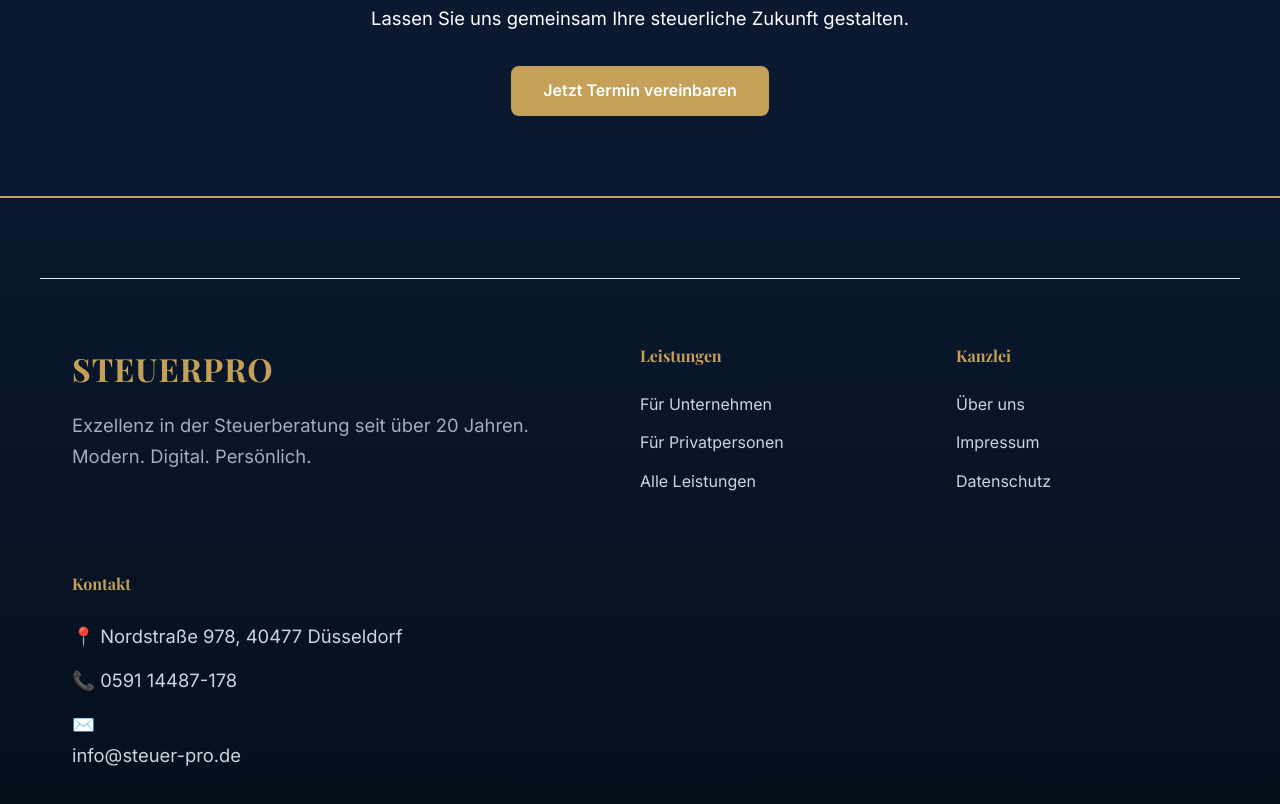
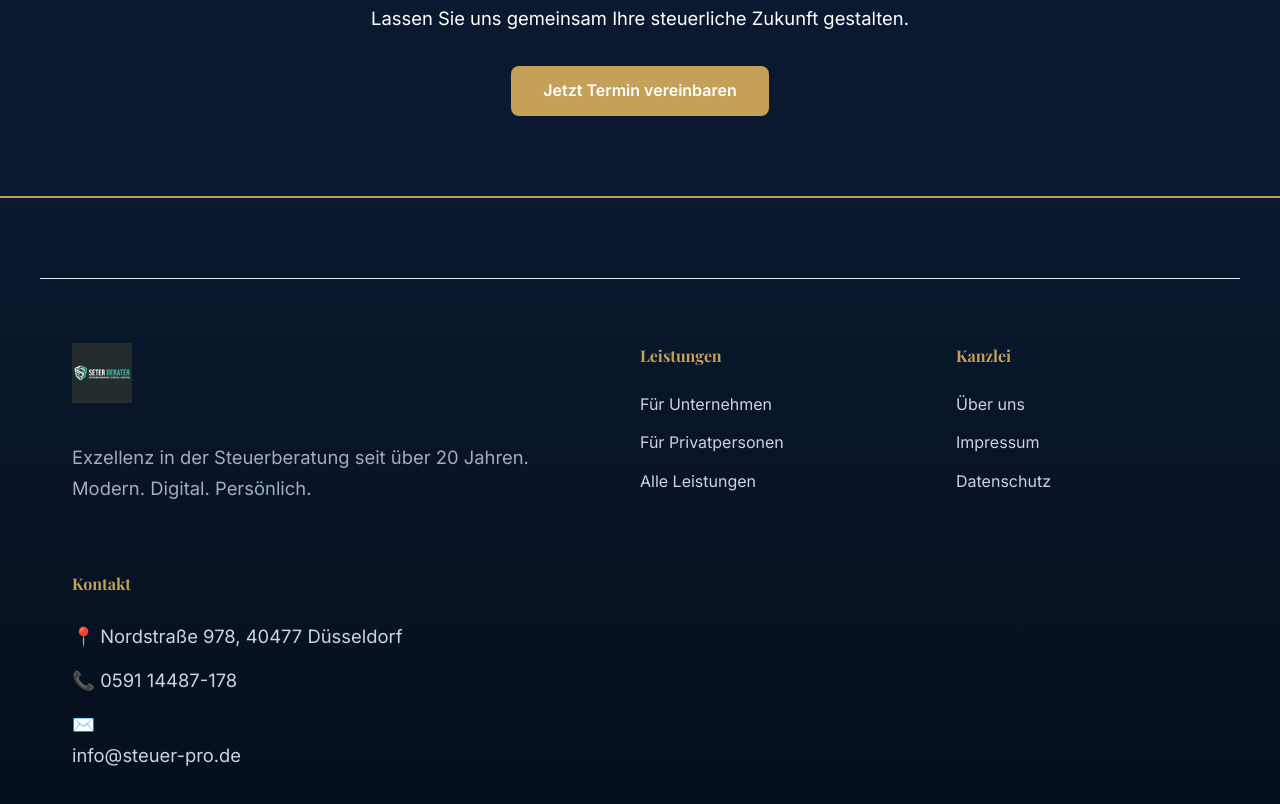
Before and after one commit to WebTech-Agentur/Steuerberater--Webtech, a website built with Vite: page index.html in a window 1280 px wide. Shown: the part 2728-3532 px from the top of the page. Built offline with nearby package versions, Linux system fonts and the light colour scheme.

Commit message:
Feat: Replace footer text brand with new high-quality logo image

```diff
--- a/index.html
+++ b/index.html
@@ -189,7 +189,7 @@
   <footer class="section-padding">
     <div class="container footer-grid">
       <div class="footer-brand stagger-item">
-        <span class="logo-text" style="font-size: 2rem; font-weight: 800;">STEUER<b>PRO</b></span>
+        <img src="/images/footer-logo-white.png" alt="Seter Berater Logo" style="height: 60px; margin-bottom: 1rem;">
         <p>Exzellenz in der Steuerberatung seit über 20 Jahren. Modern. Digital. Persönlich.</p>
       </div>
       <div class="footer-links stagger-item">
```
Also changed, not shown: pages/datenschutz.html (+1 -1 lines), pages/impressum.html (+1 -1 lines), pages/kontakt.html (+1 -1 lines), pages/leistungen.html (+1 -1 lines), pages/privatpersonen.html (+1 -1 lines), pages/uber-uns.html (+1 -1 lines), pages/unternehmen.html (+1 -1 lines), public/images/footer-logo-white.png (added), public/images/footer-logo.png (added).
